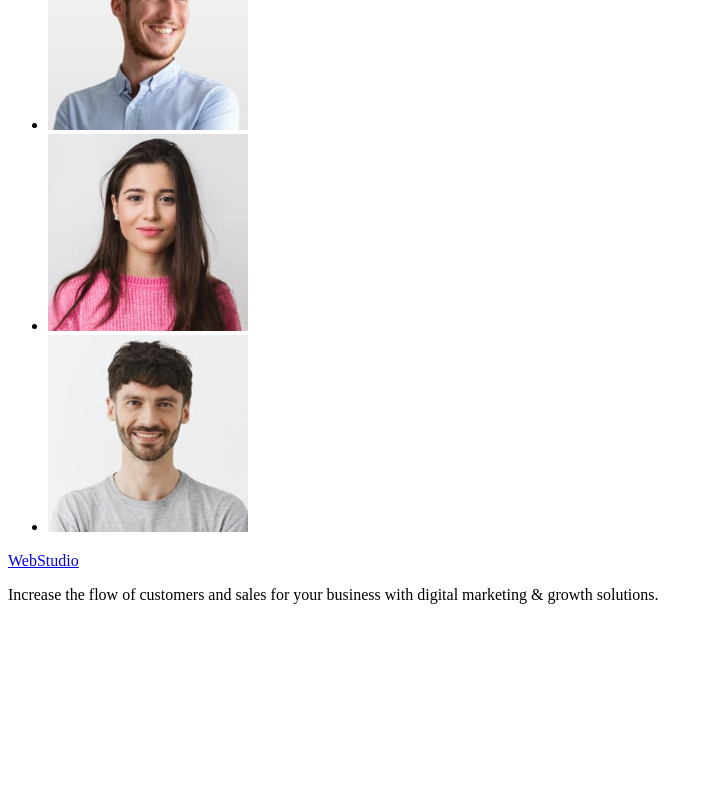
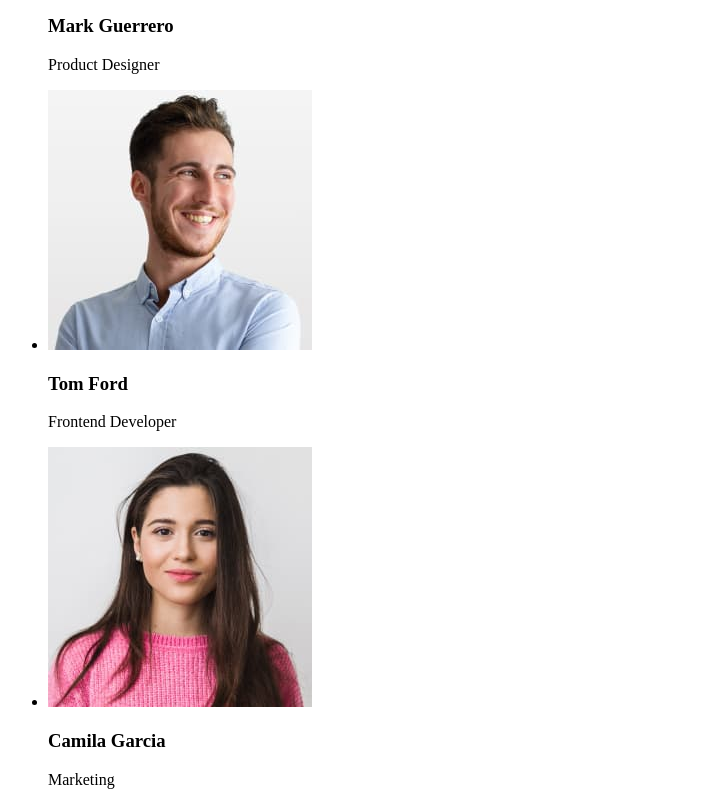
Before and after one commit to PalchukDmytro/goit-markup-hw-01, a plain HTML site: page index.html in a window 1280 px wide. Shown: the part 880-1680 px from the top of the page, without its empty margins (0-709 px from the left). Before the commit the page ends 1500 px from the top, so only its background shows below. Drawn offline with Linux system fonts and the light colour scheme.

Commit message:
Update index.html

```diff
--- a/index.html
+++ b/index.html
@@ -80,29 +80,37 @@
             <img
               src="./images/img.jpg"
               alt="Mark Guerrero.Product Designer"
-              width="200"
+              width="264"
             />
+            <h3>Mark Guerrero</h3>
+            <p>Product Designer</p>
           </li>
           <li>
             <img
               src="./images/img1.jpg"
               alt="Tom Ford.Frontend Devtloper"
-              width="200"
+              width="264"
             />
+            <h3>Tom Ford</h3>
+            <p>Frontend Developer</p>
           </li>
           <li>
             <img
               src="./images/img2.jpg"
               alt="Camila Garcia.Marketing"
-              width="200"
+              width="264"
             />
+            <h3>Camila Garcia</h3>
+            <p>Marketing</p>
           </li>
           <li>
             <img
               src="./images/img3.jpg"
               alt="Daniel Wilson.UI Designer"
-              width="200"
+              width="264"
             />
+            <h3>Daniel Wilson</h3>
+            <p>UI Designer</p>
           </li>
         </ul>
       </section>
```
